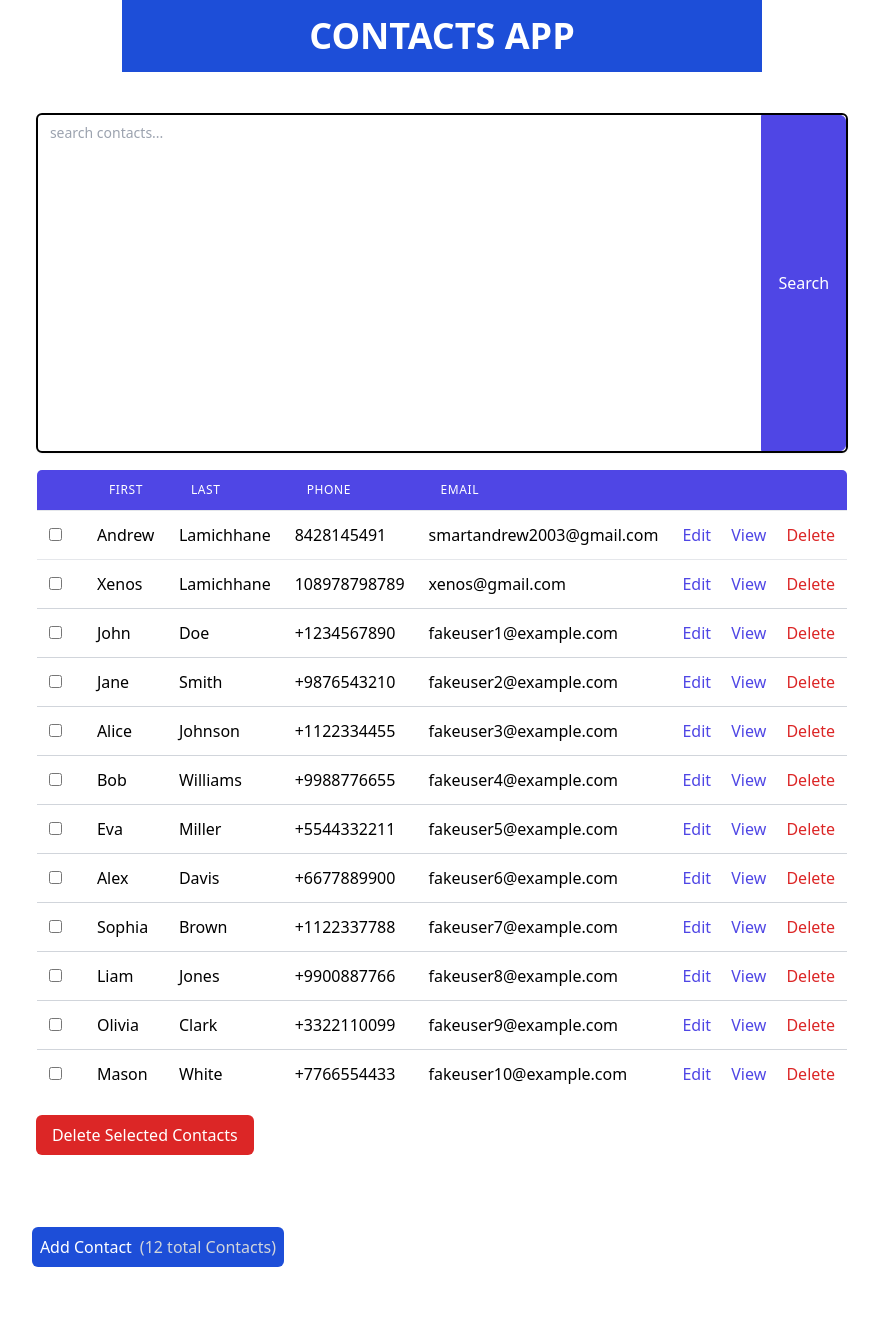
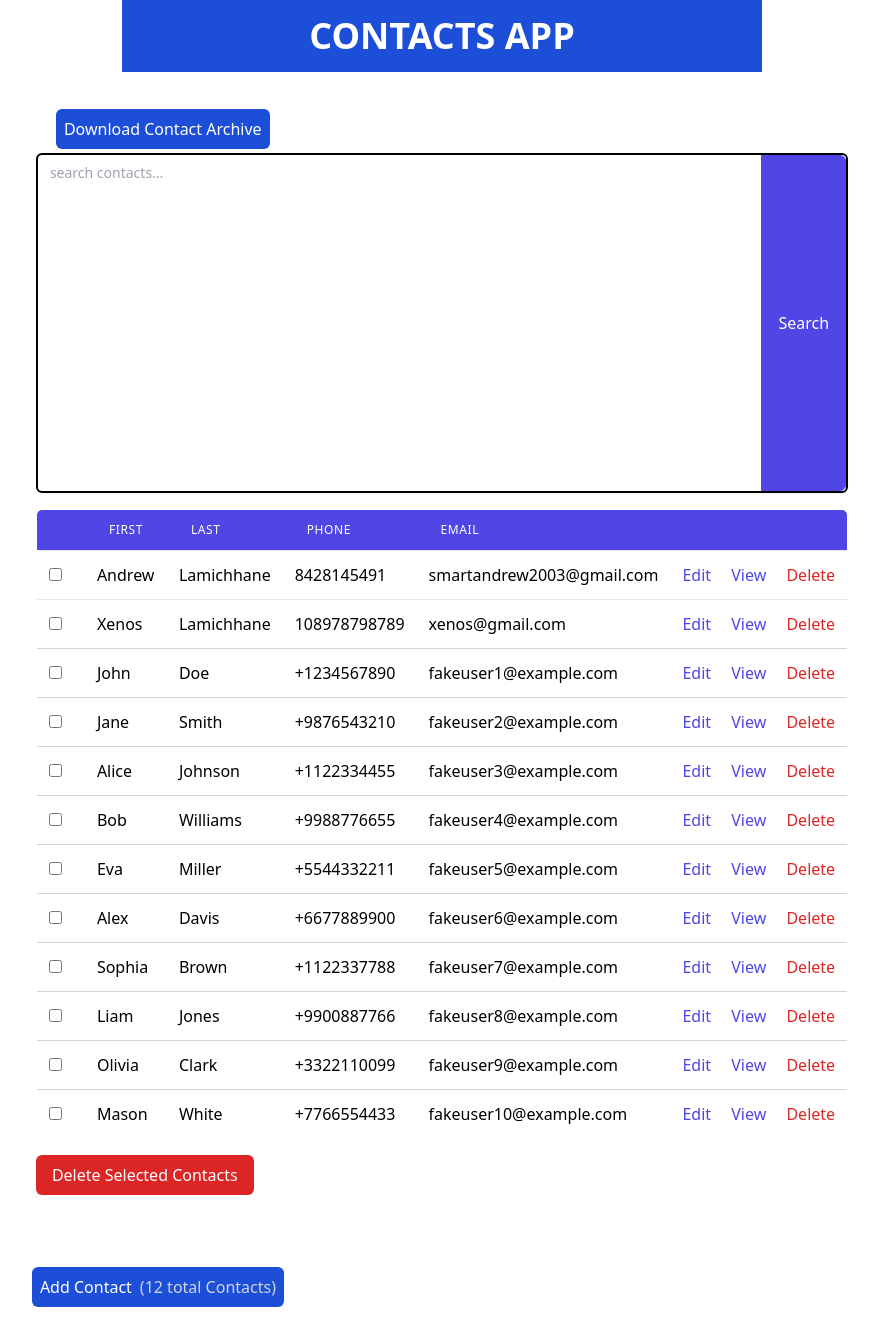
Before and after one commit to Andrew-LC/htmxdjango, a Django app: page /contacts/ in a window 1280 px wide. Shown: the whole page, without its empty margins (198-1077 px from the left). Before the commit the page ends 1267 px from the top, so only its background shows below. Run offline with Django 5.2, Linux system fonts and the light colour scheme; data comes from the database, SQL or seed files in the repository; some libraries are stand-ins or nearby versions.

Commit message:
added download support

```diff
--- /dev/null
+++ b/contacts.json
@@ -0,0 +1 @@
+[{"id": 1, "email": "smartandrew2003@gmail.com", "first": "Andrew", "last": "Lamichhane", "phone": "8428145491"}, {"id": 2, "email": "xenos@gmail.com", "first": "Xenos", "last": "Lamichhane", "phone": "108978798789"}, {"id": 5, "email": "fakeuser1@example.com", "first": "John", "last": "Doe", "phone": "+1234567890"}, {"id": 6, "email": "fakeuser2@example.com", "first": "Jane", "last": "Smith", "phone": "+9876543210"}, {"id": 7, "email": "fakeuser3@example.com", "first": "Alice", "last": "Johnson", "phone": "+1122334455"}, {"id": 8, "email": "fakeuser4@example.com", "first": "Bob", "last": "Williams", "phone": "+9988776655"}, {"id": 9, "email": "fakeuser5@example.com", "first": "Eva", "last": "Miller", "phone": "+5544332211"}, {"id": 10, "email": "fakeuser6@example.com", "first": "Alex", "last": "Davis", "phone": "+6677889900"}, {"id": 11, "email": "fakeuser7@example.com", "first": "Sophia", "last": "Brown", "phone": "+1122337788"}, {"id": 12, "email": "fakeuser8@example.com", "first": "Liam", "last": "Jones", "phone": "+9900887766"}, {"id": 13, "email": "fakeuser9@example.com", "first": "Olivia", "last": "Clark", "phone": "+3322110099"}, {"id": 14, "email": "fakeuser10@example.com", "first": "Mason", "last": "White", "phone": "+7766554433"}]
--- /dev/null
+++ b/contacts/archiver.py
@@ -0,0 +1,56 @@
+import time
+from threading import Thread
+from random import random
+import json
+from .models import Contact
+
+class Archiver:
+    archive_status = "Waiting"
+    archive_progress = 0
+    thread = None
+
+    def status(self):
+        return Archiver.archive_status
+
+    def progress(self):
+        return Archiver.archive_progress
+
+    def run(self):
+        if Archiver.archive_status == "Waiting":
+            Archiver.archive_status = "Running"
+            Archiver.archive_progress = 0
+            Archiver.thread = Thread(target=self.run_impl)
+            Archiver.thread.start()
+
+    def run_impl(self):
+        data = self.fetch_model_data()  # Fetch model data
+        self.save_to_file(data, 'contacts.json')  # Save data to contacts.json
+
+        for i in range(10):
+            time.sleep(1 * random())
+            if Archiver.archive_status != "Running":
+                return
+            Archiver.archive_progress = (i + 1) / 10
+            print("Here... " + str(Archiver.archive_progress))
+        time.sleep(1)
+        if Archiver.archive_status != "Running":
+            return
+        Archiver.archive_status = "Complete"
+
+    def fetch_model_data(self):
+        model_data = Contact.objects.values()
+        return list(model_data)
+
+    def save_to_file(self, data, filename):
+        with open(filename, 'w') as file:
+            json.dump(data, file)
+
+    def archive_file(self):
+        return 'contacts.json'
+
+    def reset(self):
+        Archiver.archive_status = "Waiting"
+
+    @classmethod
+    def get(cls):
+        return Archiver()
--- /dev/null
+++ b/contacts/templates/contacts/archive.html
@@ -0,0 +1,20 @@
+<div id="archive-ui" hx-target="this" hx-swap="outerHTML">
+  {% with status=archiver.status progress=archiver.progress %}
+  {% if status == "Waiting" %}
+  <button hx-post="/contacts/archive" class="ml-5 p-2 bg-blue-700 text-white flex items-center justify-center rounded-md cursor-pointer">
+    Download Contact Archive
+  </button>
+  {% elif status == "Running" %}
+  <div class="progress">
+    Creating...
+    <div class="progress-bar"
+	 role="progressbar"
+	 aria-valuenow="{{ progress|floatformat:0 }}"
+	 style="width:{{ progress|floatformat:0 }}%"></div>
+  </div>
+  {% elif status == "Complete" %}
+  <a hx-boost="false" href="/contacts/archive/file" _="on load click() me">Archive Downloading!  Click here if the download does not start.</a>
+  <button hx-delete="/contacts/archive">Clear Download</button>
+  {% endif %}
+  {% endwith %}
+</div>
--- a/contacts/templates/contacts/index.html
+++ b/contacts/templates/contacts/index.html
@@ -3,6 +3,7 @@
 {% block content %}
   <div class="p-6">
     <form action="/contacts" method="get" class="tool-bar">
+      {% include './archive.html' %}
       <div class="mt-1 mb-4 relative rounded-md shadow-sm border-2 border-black">
         <input
           hx-get="/contacts"
@@ -69,7 +70,7 @@
     </div>
   </div>
 
-  <button class="ml-5 p-2 bg-blue-700 text-white flex items-center justify-center rounded-md cursor-pointer">
+  <button class="ml-5 p-2 bg-blue-700 text-white flex items-center justify-center rounded-md cursor-pointer mb-5">
     <a href="/contacts/new" class="text-white">Add Contact</a>
     <span class="ml-2 text-gray-300"
       hx-get="/contacts/count"
--- a/contacts/templates/contacts/static/style.css
+++ b/contacts/templates/contacts/static/style.css
@@ -2,3 +2,25 @@ tr.htmx-swapping {
   opacity: 0;
   transition: opacity 1s ease-out;
 }
+
+.progress {
+    height: 20px;
+    margin-bottom: 20px;
+    overflow: hidden;
+    background-color: #f5f5f5;
+    border-radius: 4px;
+    box-shadow: inset 0 1px 2px rgba(0,0,0,.1);
+}
+
+.progress-bar {
+    float: left;
+    width: 0%;
+    height: 100%;
+    font-size: 12px;
+    line-height: 20px;
+    color: #fff;
+    text-align: center;
+    background-color: #337ab7;
+    box-shadow: inset 0 -1px 0 rgba(0,0,0,.15);
+    transition: width .6s ease;
+}
--- a/contacts/urls.py
+++ b/contacts/urls.py
@@ -5,6 +5,8 @@ urlpatterns = [
     path("", views.index, name='index'),
     path("new", views.new, name='new'),
     path("count", views.count, name='index'),
+    path("archive", views.archive, name='archive'),
+    path("archive/file", views.archive_content, name='archive file'),
     path("<int:contact_id>/view", views.view, name='view'),
     path("<int:contact_id>/edit", views.edit, name='edit'),
     path("<int:contact_id>", views.delete, name='delete'),
--- a/contacts/views.py
+++ b/contacts/views.py
@@ -1,10 +1,14 @@
 from django.shortcuts import render, redirect, get_object_or_404
 from django.contrib import messages
 from django.core.paginator import Paginator
-from django.http import HttpResponse
+from django.http import HttpResponse, FileResponse
 from django.template import loader
 from .models import Contact
 from .forms import NewContact
+from .archiver import Archiver
+from wsgiref.util import FileWrapper
+from urllib.parse import quote as urlquote
+
 
 def index(request):
     query = request.GET.get("q")
@@ -12,19 +16,16 @@ def index(request):
     if query:
         contacts = Contact.objects.filter(
             first__icontains=query
-            | Contact.objects.filter(last__icontains=query)
-            | Contact.objects.filter(email__icontains=query)
-            | Contact.objects.filter(phone__icontains=query)
         )
 
         if request.headers.get("HX-Trigger") == "search":
-            return render(request, "contacts/row.html", {"contacts": contacts, "count": Contact.objects.count()})
+            return render(request, "contacts/row.html", {"contacts": contacts, "archiver": Archiver.get() })
     else:
         contacts = Contact.objects.all()
 
     context = {
         "contacts": contacts,
-        "count": Contact.objects.count(),
+        "archiver": Archiver.get(),
     }
 
     # Bulk delete
@@ -107,3 +108,18 @@ def count(request):
     count = Contact.objects.count()
     value = f"({count} total Contacts)"
     return HttpResponse(value)
+
+def archive(request):
+    archiver = Archiver.get()
+    print(archiver)
+    archiver.run()
+    return render(request, "contacts/archive.html", {"archiver": archiver})
+
+def archive_content(request):
+    manager = Archiver.get()
+    file_path = manager.archive_file()
+
+    with open(file_path, 'rb') as file:
+        response = FileResponse(FileWrapper(file), as_attachment=True, filename="contacts.json")
+        response['Content-Disposition'] = f'attachment; filename={urlquote("contacts.json")}'
+        return response
```
